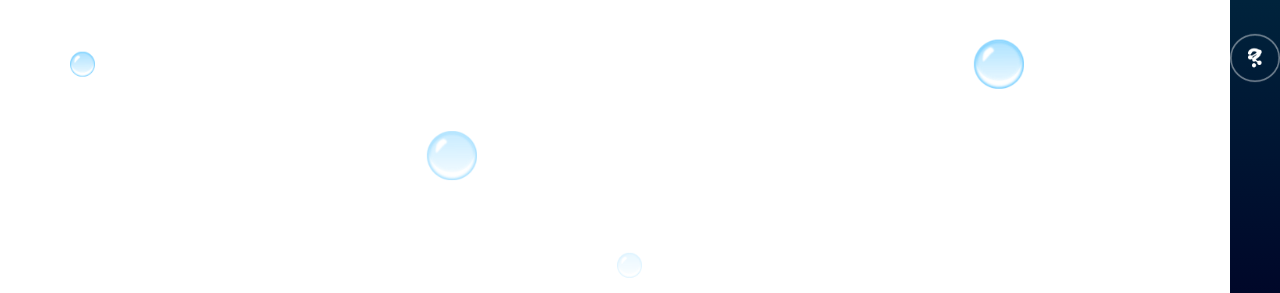
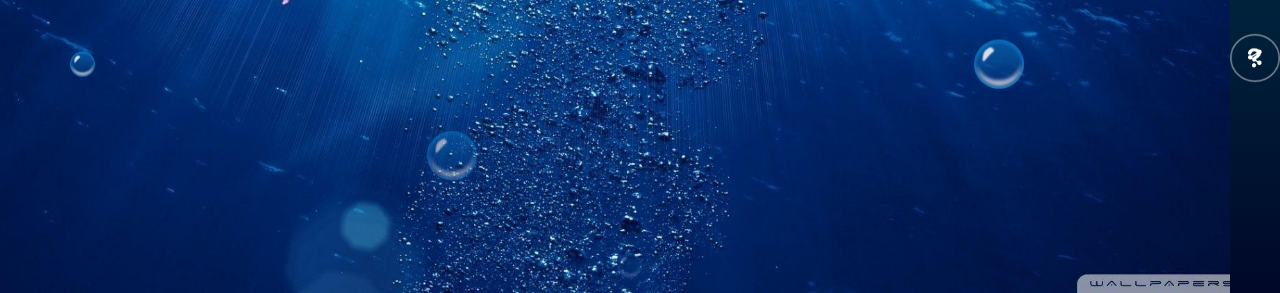
Before and after one commit to Piyushraviraj2611/piyushraviraj, a plain HTML site: page index.html in a window 1280 px wide. Shown: the part 507-800 px from the top of the page. Drawn offline with Linux system fonts and the light colour scheme.

Commit message:
Update css.css

```diff
--- a/css.css
+++ b/css.css
@@ -6,7 +6,7 @@
 .hero{
     width: 100%;
 height: 100vh;
-background-image: url(image/bg4.jpg);
+background-image: url(bg4.jpg);
 background-size: cover;
 background-position: center;
 position: relative;
```
